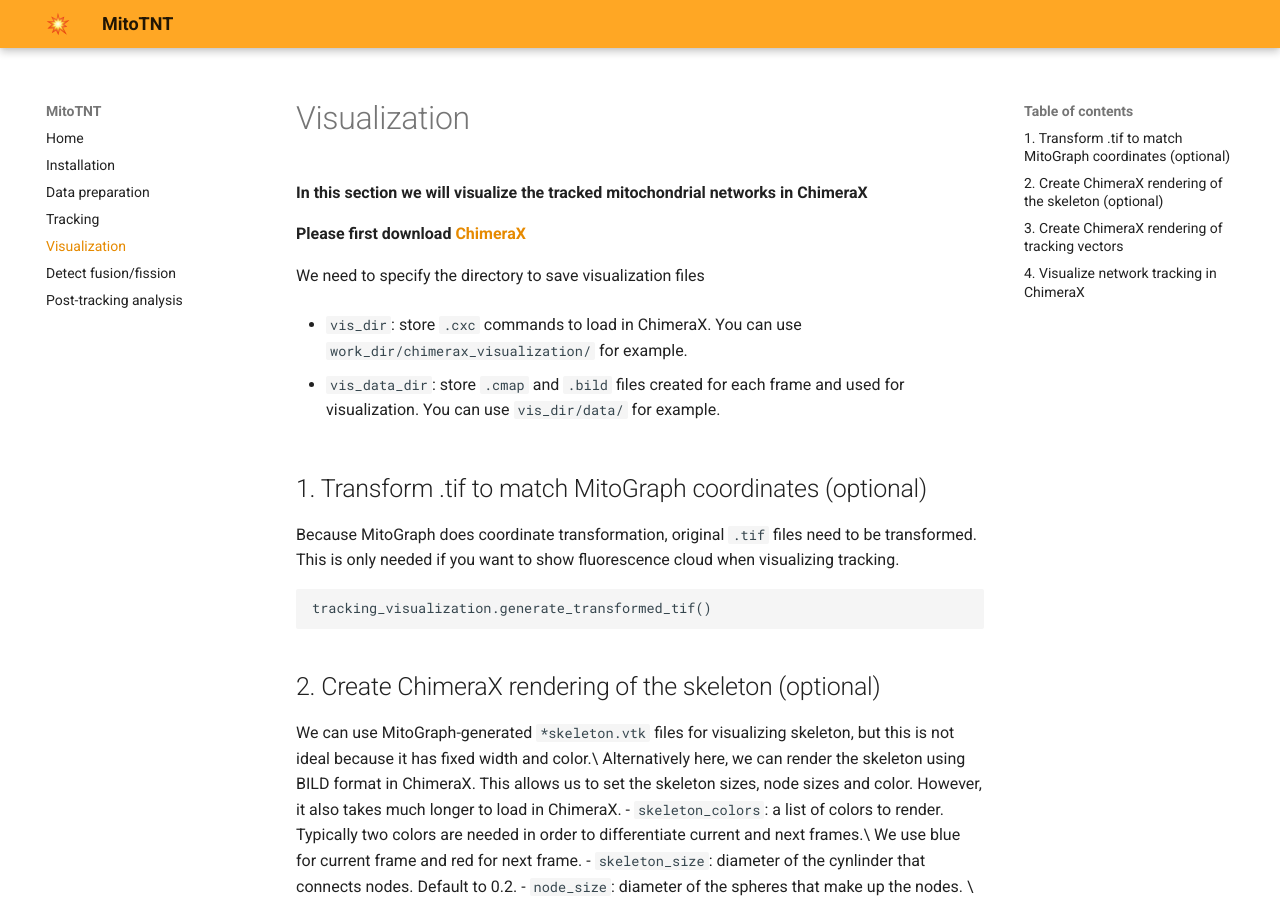
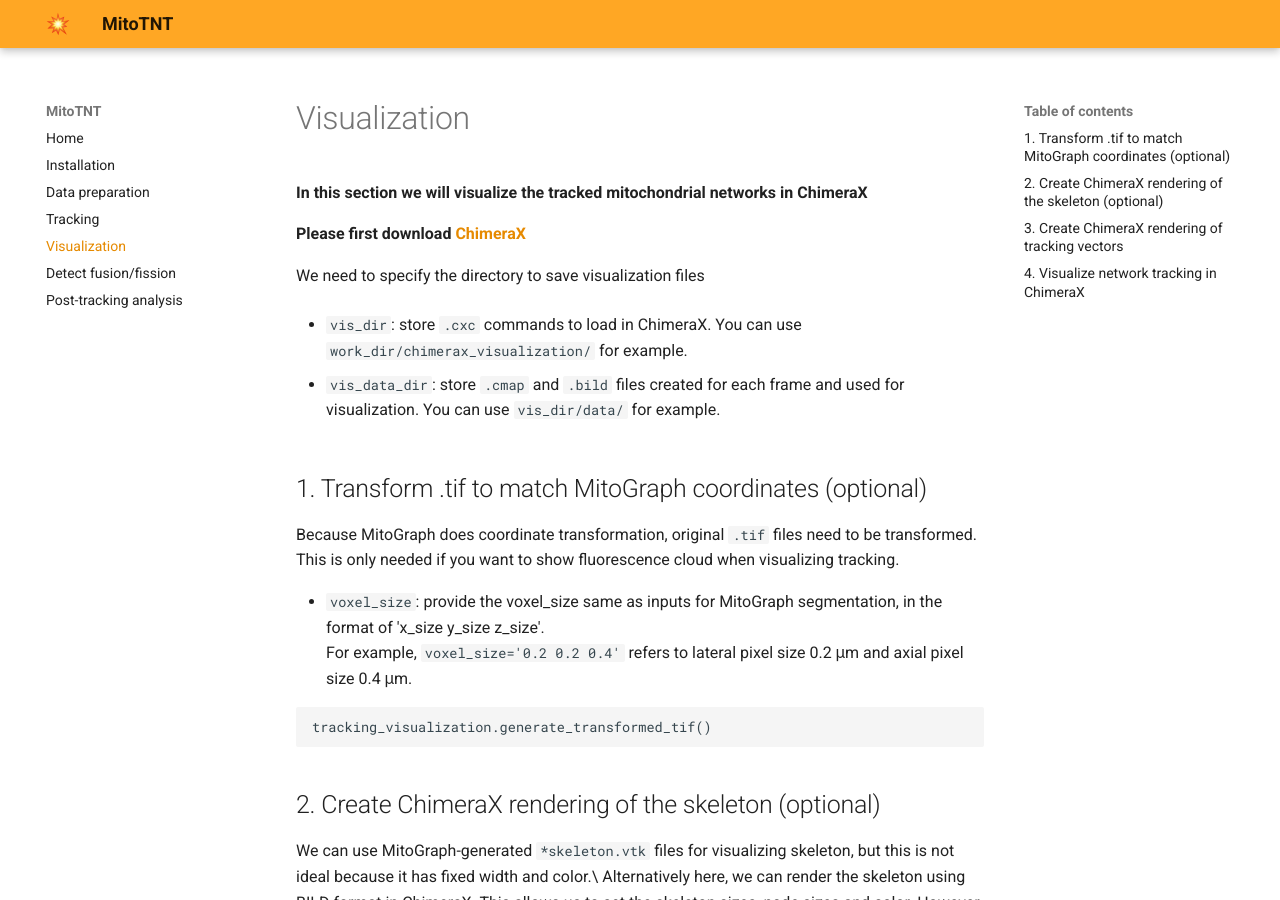
Before and after one commit to pylattice/MitoTNT, an MkDocs documentation site: the page built from docs/4_visualization.md, in a window 1280 px wide and 900 px high. Built offline with MkDocs 1.6.1 and Material for MkDocs 9.7.7, drawn with Linux system fonts in a browser that asks for light colours.

Commit message:
Update 4_visualization.md

````diff
--- a/docs/4_visualization.md
+++ b/docs/4_visualization.md
@@ -12,6 +12,10 @@ We need to specify the directory to save visualization files
 ## 1. Transform .tif to match MitoGraph coordinates (optional)
 Because MitoGraph does coordinate transformation, original `.tif` files need to be transformed.
 This is only needed if you want to show fluorescence cloud when visualizing tracking.
+
+- `voxel_size`: provide the voxel_size same as inputs for MitoGraph segmentation, in the format of 'x_size y_size z_size'.
+For example, `voxel_size='0.2 0.2 0.4'` refers to lateral pixel size 0.2 μm and axial pixel size 0.4 μm.
+
 ```
 tracking_visualization.generate_transformed_tif()
 ```
````
